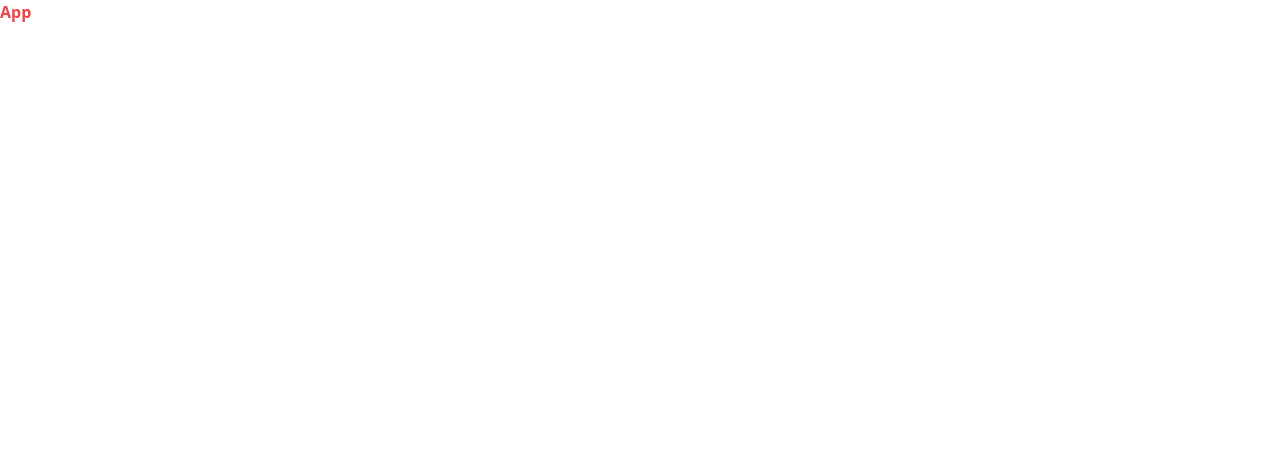
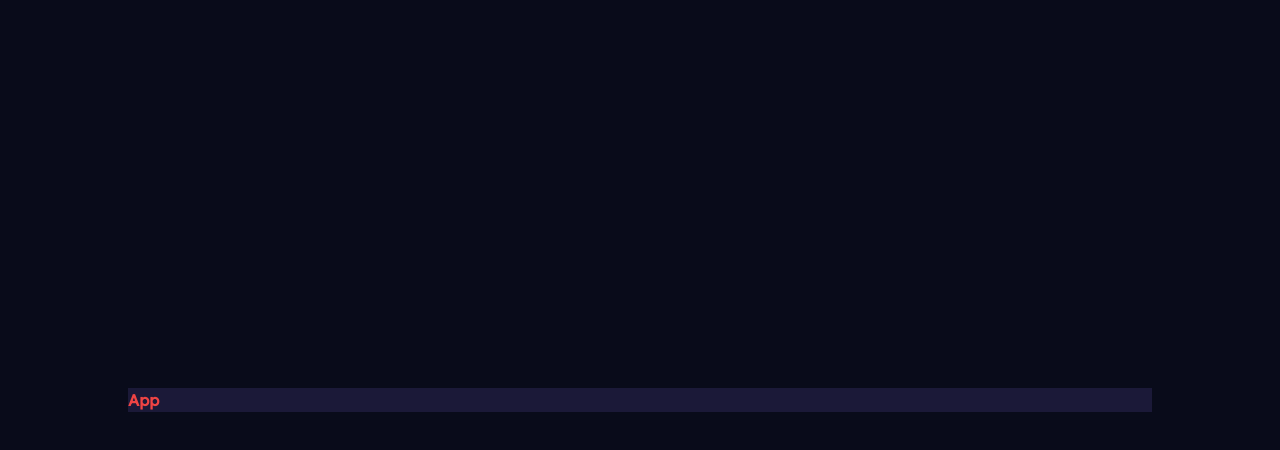
Before and after one commit to Nicolas-Orozco/frontend-mentor-stats-card, a React (Vite) app: page / in a window 1280 px wide. Shown: the top 450 px of the page. Built offline with nearby package versions, Linux system fonts and the light colour scheme.

Commit message:
Add fonts, container

```diff
--- a/index.html
+++ b/index.html
@@ -2,13 +2,22 @@
 <html lang="en">
   <head>
     <meta charset="UTF-8" />
+    <link rel="preconnect" href="https://fonts.googleapis.com" />
+    <link rel="preconnect" href="https://fonts.gstatic.com" crossorigin />
+    <link
+      href="https://fonts.googleapis.com/css2?family=Inter:wght@400;700&family=Lexend+Deca&display=swap"
+      rel="stylesheet"
+    />
     <link rel="icon" type="image/svg+xml" href="/src/favicon.svg" />
     <meta name="viewport" content="width=device-width, initial-scale=1.0" />
     <link rel="icon" type="image/png" sizes="32x32" href="favicon-32x32.png" />
     <title>Frontend Mentor | Stats preview card component</title>
   </head>
   <body>
-    <div id="root">
+    <div
+      id="root"
+      class="h-screen bg-blue-100 flex items-center justify-center"
+    >
       <!--
 
   Get insights that help your business grow.
--- a/src/App.jsx
+++ b/src/App.jsx
@@ -1,5 +1,9 @@
 function App() {
-  return <h1 className="text-red-500 font-extrabold">App</h1>;
+  return (
+    <div className="font-lexend max-w-5xl m-4 flex-1 bg-blue-200">
+      <h1 className="text-red-500 font-extrabold">App</h1>
+    </div>
+  );
 }
 
 export default App;
```
